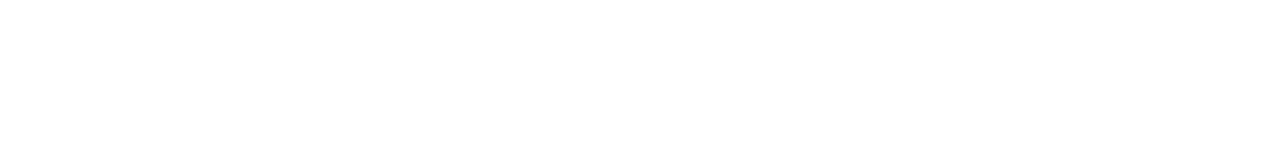
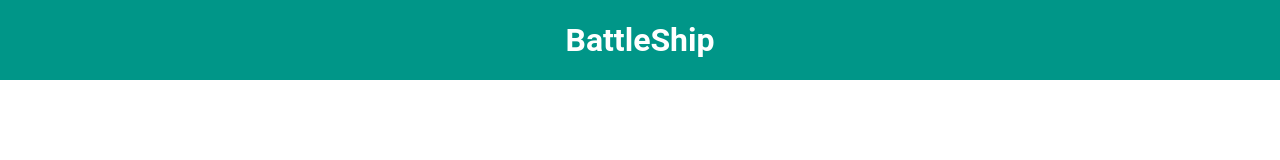
Before and after one commit to rightbear/odin-battleship, a website built with webpack: page src/template.html in a window 1280 px wide. Built offline with nearby package versions, Linux system fonts and the light colour scheme.

Commit message:
style: add basic layout for the page

```diff
--- /dev/null
+++ b/src/function/DOMControl.js
@@ -0,0 +1,37 @@
+// Create div container for all elements
+function addMainRegion (){
+    const main = document.createElement("div");
+    main.classList.add("main");
+    document.body.appendChild(main);
+}
+
+// Load basic elements in the header
+function addHeaderRegion (){
+    const main = document.querySelector(".main");
+
+    const header = document.createElement("div");
+    header.classList.add("header");
+    main.appendChild(header);
+
+    const hTitle = document.createElement("h1");
+    hTitle.classList.add("hTitle");
+    hTitle.textContent = "BattleShip";
+
+    header.append(hTitle);
+}
+
+// Load basic elements in the content region
+function addContentRegion(){
+    const main = document.querySelector(".main");
+
+    const content = document.createElement("div");
+    content.classList.add("content");
+    main.appendChild(content);
+}
+
+// Load all basic elements except the projectList and taskList
+export function loadInitialLayout(){
+    addMainRegion();
+    addHeaderRegion();
+    addContentRegion();
+}
--- a/src/index.js
+++ b/src/index.js
@@ -1,3 +1,4 @@
 import "./styles.css";
+import * as DOMControlModule from "./function/DOMControl"
 
-console.log("Game Over");
+DOMControlModule.loadInitialLayout()
--- a/src/styles.css
+++ b/src/styles.css
@@ -3,3 +3,53 @@
   padding: 0;
   box-sizing: border-box;
 }
+
+/*************************************/
+
+body {
+  font-family: Roboto, Helvetica, Arial, sans-serif, "Apple Color Emoji", "Segoe UI Emoji", "Segoe UI Symbol";
+  height: 100vh;
+}
+
+.main {
+  height: 100vh;
+  width: 100%;
+
+  display: grid;
+  grid-template-columns: repeat(5, 1fr);
+  grid-template-rows: repeat(10, 1fr);
+
+  --color-with-theme: #009688;
+}
+
+/*************************************/
+
+.header {
+  grid-column: 1 / -1;
+  grid-row: 1 / 2;
+
+  display: flex;
+  flex-direction: row;
+  justify-content: center;
+  align-items: center;
+
+  background-color: var(--color-with-theme);
+  color: white;
+}
+
+/*************************************/
+
+.content {
+  grid-column: 1 / -1;
+  grid-row: 2 / -1;
+
+  display: flex;
+  flex-direction: column;
+
+  justify-content: flex-start;
+  align-items: center;
+
+  background-color: #fff;
+}
+
+/*************************/
--- a/src/template.html
+++ b/src/template.html
@@ -3,7 +3,7 @@
   <head>
     <meta charset="UTF-8" />
     <meta name="viewport" content="width=device-width, initial-scale=1.0" />
-    <title>Odin Template</title>
+    <title>BattleShip</title>
   </head>
   <body></body>
 </html>
```
Also changed, not shown: src/function/eventHandler.js (added).
